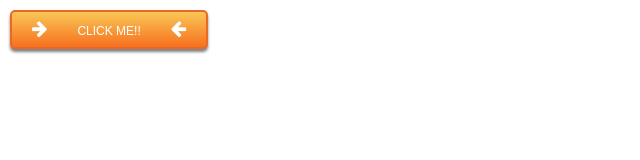
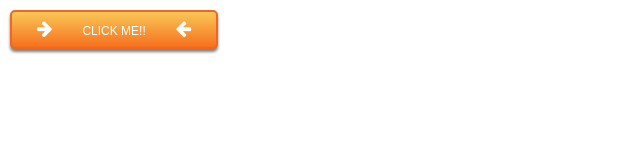
Before and after one commit to AlexSicoe/Frontend-test, a React (Create React App) app in the folder my-app/: page / in a window 1280 px wide. In both pictures the pointer is over the button "CLICK ME!!". Shown: the top 160 px of the page, without its empty margins (0-640 px from the left). Built offline with nearby package versions, Linux system fonts and the light colour scheme.

Commit message:
fix hover size

```diff
--- a/my-app/src/Button.css
+++ b/my-app/src/Button.css
@@ -18,7 +18,7 @@
   color: white;
   font-size: 12px;
   margin: 10px 10px;
-  padding: 7px 50px;
+  padding: 7px 55px;
   box-shadow: 0 3px 3px gray;
   bottom: -4px;
 }
```
